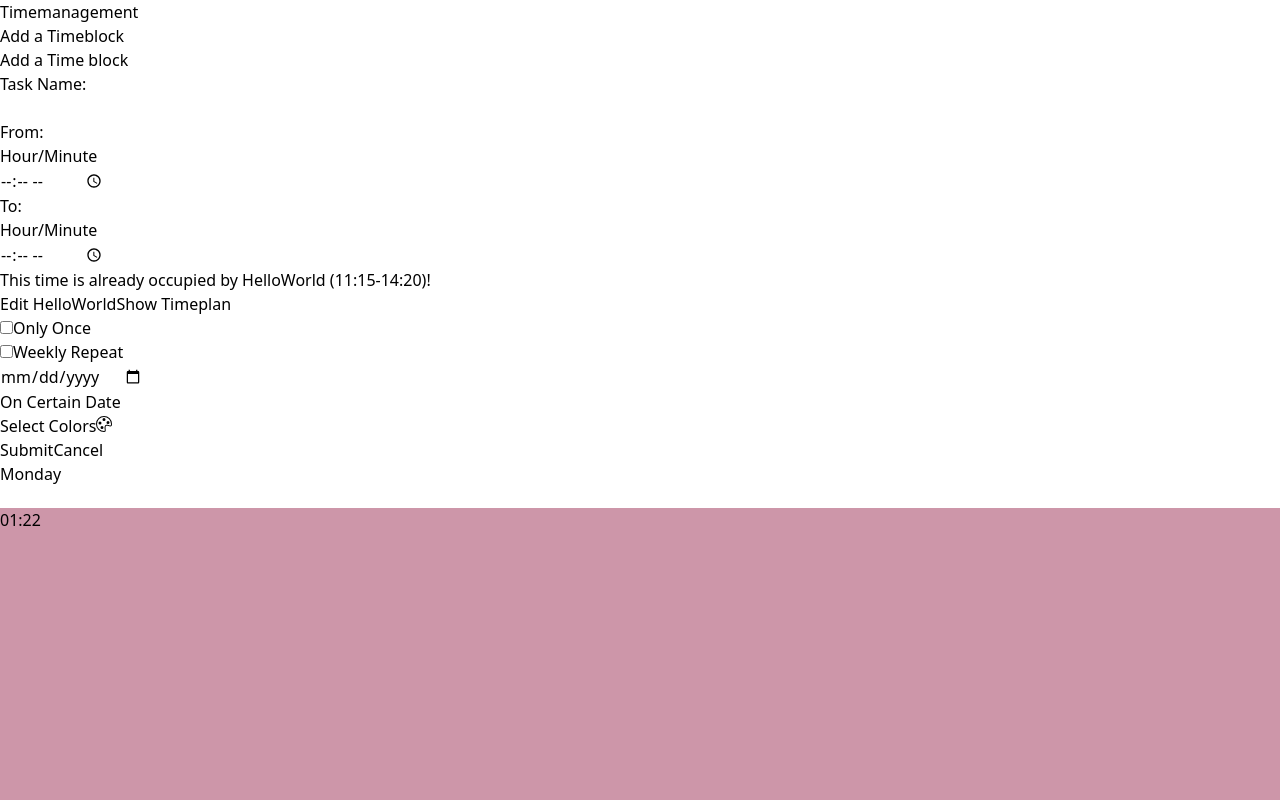
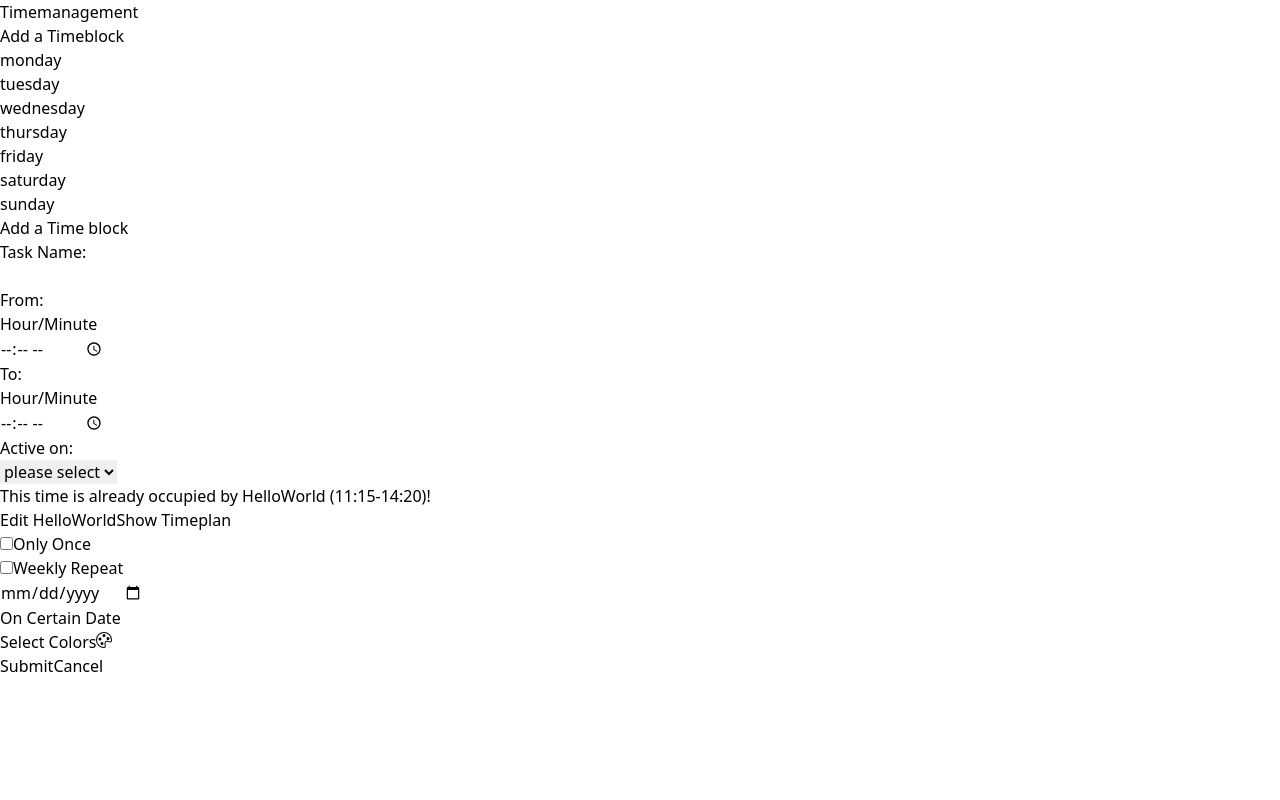
Before and after one commit to ErayC4/StudyPlaner, a React (Vite) app: page / in a window 1280 px wide. Both pictures are taken after a click on the button "Add a Timeblock". Shown: the top 800 px of the page. Built offline with nearby package versions, Linux system fonts and the light colour scheme.

Commit message:
Grid now gets current day and date

```diff
--- a/src/AddTimeBlock.jsx
+++ b/src/AddTimeBlock.jsx
@@ -1,10 +1,38 @@
-import React from "react";
+import React, { useState } from "react";
+import Grid from "./Grid.jsx";
 
 function AddTimeBlock() {
   const [isOpen, setIsOpen] = React.useState(false);
   const changeOpenState = () => {
     setIsOpen(!isOpen);
   };
+
+  const [startingTime, setStartingTime] = useState("");
+  const [endingTime, setEndingTime] = useState("");
+  const [timeBlocks, setTimeBlocks] = useState([]);
+  const [selectedDay, setSelectedDay] = useState("");
+
+  const handleStartTimeChange = (event) => {
+    setStartingTime(event.target.value);
+  };
+
+  const handleEndTimeChange = (event) => {
+    setEndingTime(event.target.value);
+  };
+
+  const handleSubmit = (event) => {
+    event.preventDefault();
+    const newTimeBlock = {
+      startingTime: startingTime.toString(),
+      endingTime: endingTime.toString(),
+      isActiveOn: selectedDay,
+    };
+    setTimeBlocks([...timeBlocks, newTimeBlock]);
+    setStartingTime("");
+    setEndingTime("");
+    setSelectedDay("");
+  };
+
   return (
     <div className="px-16">
       <button
@@ -13,8 +41,11 @@ function AddTimeBlock() {
       >
         Add a Timeblock
       </button>
+      <Grid blocks={timeBlocks} />
+
       {isOpen ? (
         <div className="w-[50%] p-8 bg-white border-gray-600 border-2 rounded-xl absolute top-1/2 left-1/2 transform -translate-x-1/2 -translate-y-1/2 z-20">
+          <form onSubmit={handleSubmit}>
             <p className="text-4xl">Add a Time block</p>
             <p className="text-xl mt-16">Task Name:</p>
             <input
@@ -28,17 +59,44 @@ function AddTimeBlock() {
                 <p>From:</p>
                 <p>Hour/Minute</p>
                 <div className="flex">
-              <input type="time" id="start-time" step="300" />
+                  <input
+                    type="time"
+                    id="start-time"
+                    step="300"
+                    value={startingTime}
+                    onChange={handleStartTimeChange}
+                  />
                 </div>
               </div>
               <div>
                 <p>To:</p>
                 <p>Hour/Minute</p>
                 <div className="flex">
-              <input type="time" id="start-time" step="300" />
+                  <input
+                    type="time"
+                    id="start-time"
+                    step="300"
+                    value={endingTime}
+                    onChange={handleEndTimeChange}
+                  />
                 </div>
               </div>
             </div>
+            <div className="flex">
+              <p className="pr-2">Active on:</p>
+              <select id="wochentag" name="wochentag" value={selectedDay} onChange={(e) => setSelectedDay(e.target.value)}>
+              <option>please select</option>
+
+                <option value="monday">Monday</option>
+                <option value="tuesday">Tuesday</option>
+                <option value="wednesday">Wednesday</option>
+                <option value="thursday">Thursday</option>
+                <option value="friday">Friday</option>
+                <option value="saturday">Saturday</option>
+                <option value="sunday">Sunday</option>
+              </select>
+            </div>
+
             <p className="text-red-500 mt-8">
               This time is already occupied by HelloWorld (11:15-14:20)!
             </p>
@@ -82,13 +140,20 @@ function AddTimeBlock() {
               </button>
             </div>
             <div className="flex justify-between">
-          <button className="bg-green-400 text-xl py-2 px-16 rounded-full border-green-500 border-2 mt-16">
+              <button
+                type="submit"
+                className="bg-green-400 text-xl py-2 px-16 rounded-full border-green-500 border-2 mt-16"
+              >
                 Submit
               </button>
-          <button onClick={changeOpenState} className="bg-red-400 text-xl py-2 px-16 rounded-full border-red-500 border-2 mt-16">
+              <button
+                onClick={changeOpenState}
+                className="bg-red-400 text-xl py-2 px-16 rounded-full border-red-500 border-2 mt-16"
+              >
                 Cancel
               </button>
             </div>
+          </form>
         </div>
       ) : (
         ""
--- a/src/Grid.jsx
+++ b/src/Grid.jsx
@@ -1,40 +1,16 @@
 import React from "react";
 
-function Grid() {
+function Grid({blocks}) {
   const daysOfWeek = [
-    { name: "Monday" },
-    { name: "Tuesday" },
-    { name: "Wednesday" },
-    { name: "Thursday" },
-    { name: "Friday" },
-    { name: "Saturday" },
-    { name: "Sunday" },
+    { name: "monday" },
+    { name: "tuesday" },
+    { name: "wednesday" },
+    { name: "thursday" },
+    { name: "friday" },
+    { name: "saturday" },
+    { name: "sunday" },
   ];
 
-  const timeBlocks = [
-    {
-      name: "THI",
-      isActiveOn: "Wednesday",
-      startingTime: "08:13",
-      endingTime: "09:45",
-      color:"#A2505B",
-    },
-    {
-      name: "THI",
-      isActiveOn: "Monday",
-      startingTime: "01:22",
-      endingTime: "09:59",
-      color: "#CD96A9",
-    },
-
-    {
-      name: "THI",
-      isActiveOn: "Thursday",
-      startingTime: "05:32",
-      endingTime: "19:21",
-      color: "#8EBCA8",
-    },
-  ];
 
 
   function calculateTime(startingTime, endingTime) {
@@ -69,14 +45,30 @@ function Grid() {
     // Den kleinsten Wert zurückgeben
     return roundDownToHour(blocks[0].startingTime);
   }
-  const baseline = calculateBaseline(timeBlocks);
+  const baseline = calculateBaseline(blocks);
+
+
+    // Erstelle ein neues Date-Objekt
+    var heute = new Date();
+    // Extrahiere den Tag aus dem Date-Objekt
+    var tag = heute.getDate();
+
+    // Extrahiere den Monat aus dem Date-Objekt (beachte: Januar ist 0 und Dezember ist 11)
+    var monat = heute.getMonth() + 1; // Füge 1 hinzu, da die Monate bei 0 beginnen
+
+    // Extrahiere das Jahr aus dem Date-Objekt
+    var jahr = heute.getFullYear();
+
+    var wochentagIndex = heute.getDay();
+    // Ein Array mit den Wochentagen als Strings
+    var wochentage = ['sunday', 'monday', 'tuesday', 'wednesday', 'thursday', 'friday', 'saturday'];
 
 
 
   const stundenArray = Array.from({ length: 48 }, (_, index) => index);
 
   return (
-    <div className="px-16">
+    <div className="">
       <div className="grid grid-cols-7"></div>
       <div className="grid grid-cols-7">
         {daysOfWeek.map((day, dayIndex) => (
@@ -88,7 +80,7 @@ function Grid() {
               {day.name}
             </p>
             <div className="absolute z-10">
-              {timeBlocks.map((timeBlock, index) => (
+              {blocks.map((timeBlock, index) => (
                 <div key={index}>
                   {day.name == timeBlock.isActiveOn ? (
                     <div
@@ -123,7 +115,8 @@ function Grid() {
                       ? "bg-transparent"
                       : "bg-gray-300 border-b border-gray-600"
                   }`}
-                ></div>
+                  style={day.name === wochentage[wochentagIndex] ? { filter: "brightness(80%)" } : {}}
+                  ></div>
               ))}
             </div>
           </div>
--- a/src/main.jsx
+++ b/src/main.jsx
@@ -9,6 +9,6 @@ ReactDOM.createRoot(document.getElementById('root')).render(
   <React.StrictMode>
     <App />
     <AddTimeBlock />
-    <Grid />
+
   </React.StrictMode>,
 )
```
Lines whose indentation alone changed are shown as unchanged.
